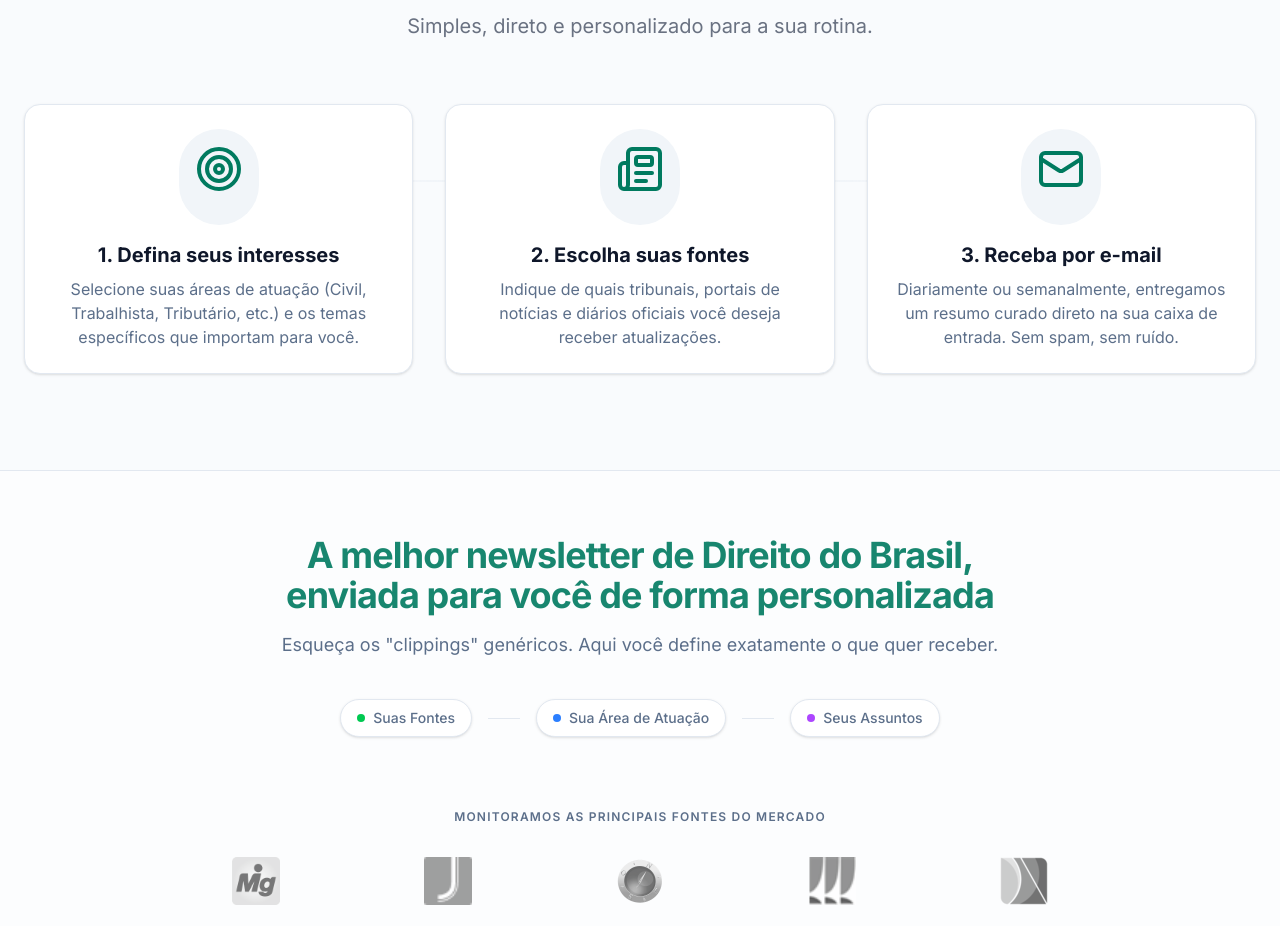
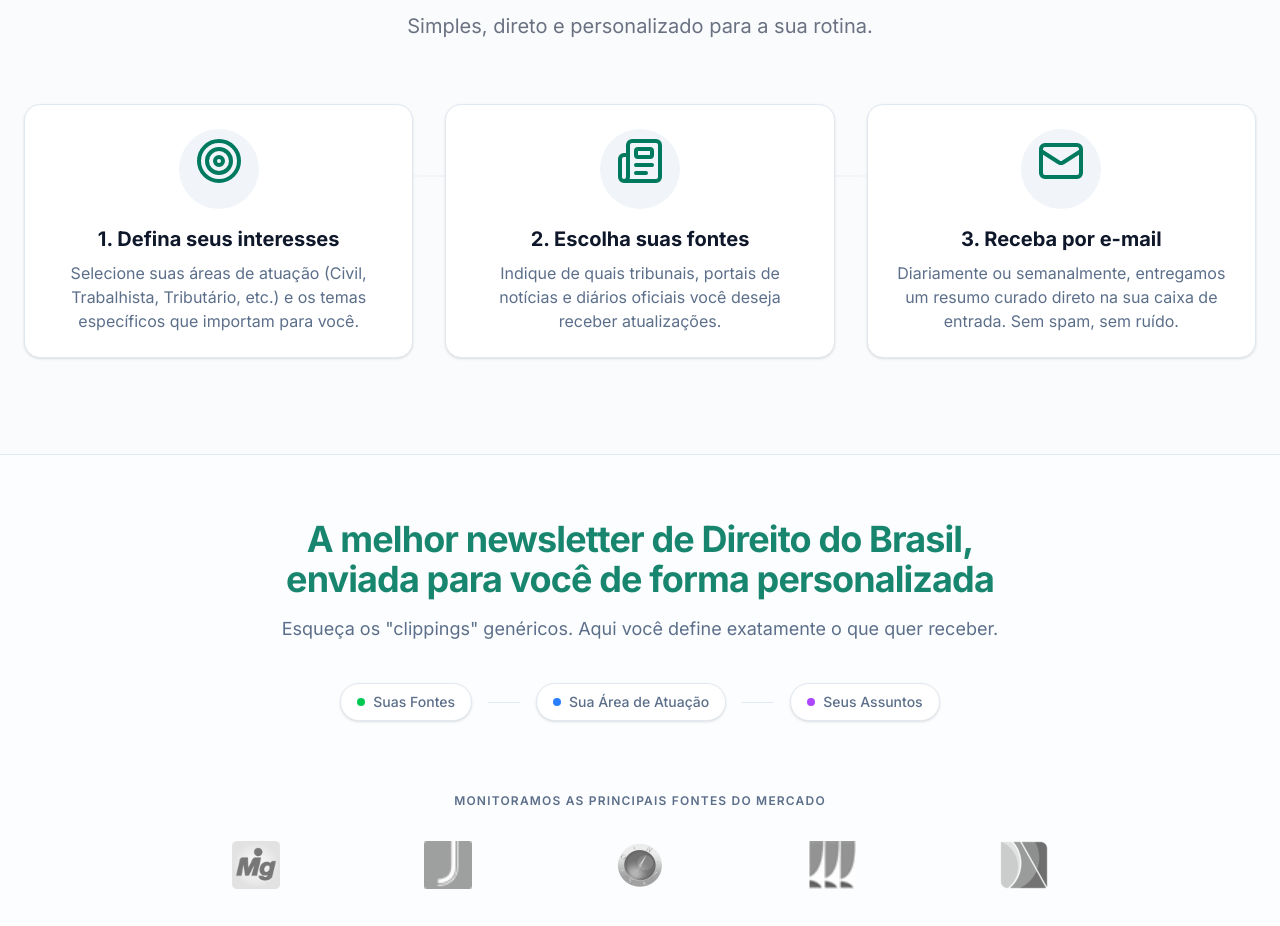
Before and after one commit to gabrielvaz/jusbrasil-news, a Next.js app: page / in a window 1280 px wide. Shown: the part 980-1906 px from the top of the page. Built offline with nearby package versions, Linux system fonts and the light colour scheme.

Commit message:
feat(ui): adjust sources order and fix icon shape

```diff
--- a/src/components/landing/how-it-works.tsx
+++ b/src/components/landing/how-it-works.tsx
@@ -36,7 +36,7 @@ export function HowItWorks() {
 
                     {steps.map((step, index) => (
                         <div key={index} className="flex flex-col items-center text-center p-6 bg-background rounded-2xl border shadow-sm relative z-10 hover:shadow-md transition-shadow">
-                            <div className="bg-muted p-4 rounded-full mb-4">
+                            <div className="bg-muted p-4 rounded-full mb-4 w-20 h-20 flex items-center justify-center">
                                 {step.icon}
                             </div>
                             <h3 className="text-xl font-bold mb-2">{step.title}</h3>
--- a/src/components/onboarding/wizard-form.tsx
+++ b/src/components/onboarding/wizard-form.tsx
@@ -54,9 +54,6 @@ const THEMES_BY_AREA: Record<string, string[]> = {
 
 const SOURCES: Source[] = [
     { name: "Migalhas" },
-    { name: "JOTA", premium: true },
-    { name: "ConJur", premium: true },
-    { name: "Revista LTr", premium: true },
     { name: "Âmbito Jurídico" },
     { name: "Blog Flávio Tartuce" },
     { name: "IBDCivil" },
@@ -64,7 +61,10 @@ const SOURCES: Source[] = [
     { name: "STF (Supremo Tribunal Federal)" },
     { name: "STJ (Superior Tribunal de Justiça)" },
     { name: "TST (Tribunal Superior do Trabalho)" },
-    { name: "Diários Oficiais" }
+    { name: "Diários Oficiais" },
+    { name: "JOTA", premium: true },
+    { name: "ConJur", premium: true },
+    { name: "Revista LTr", premium: true }
 ];
 
 export function WizardForm() {
```
